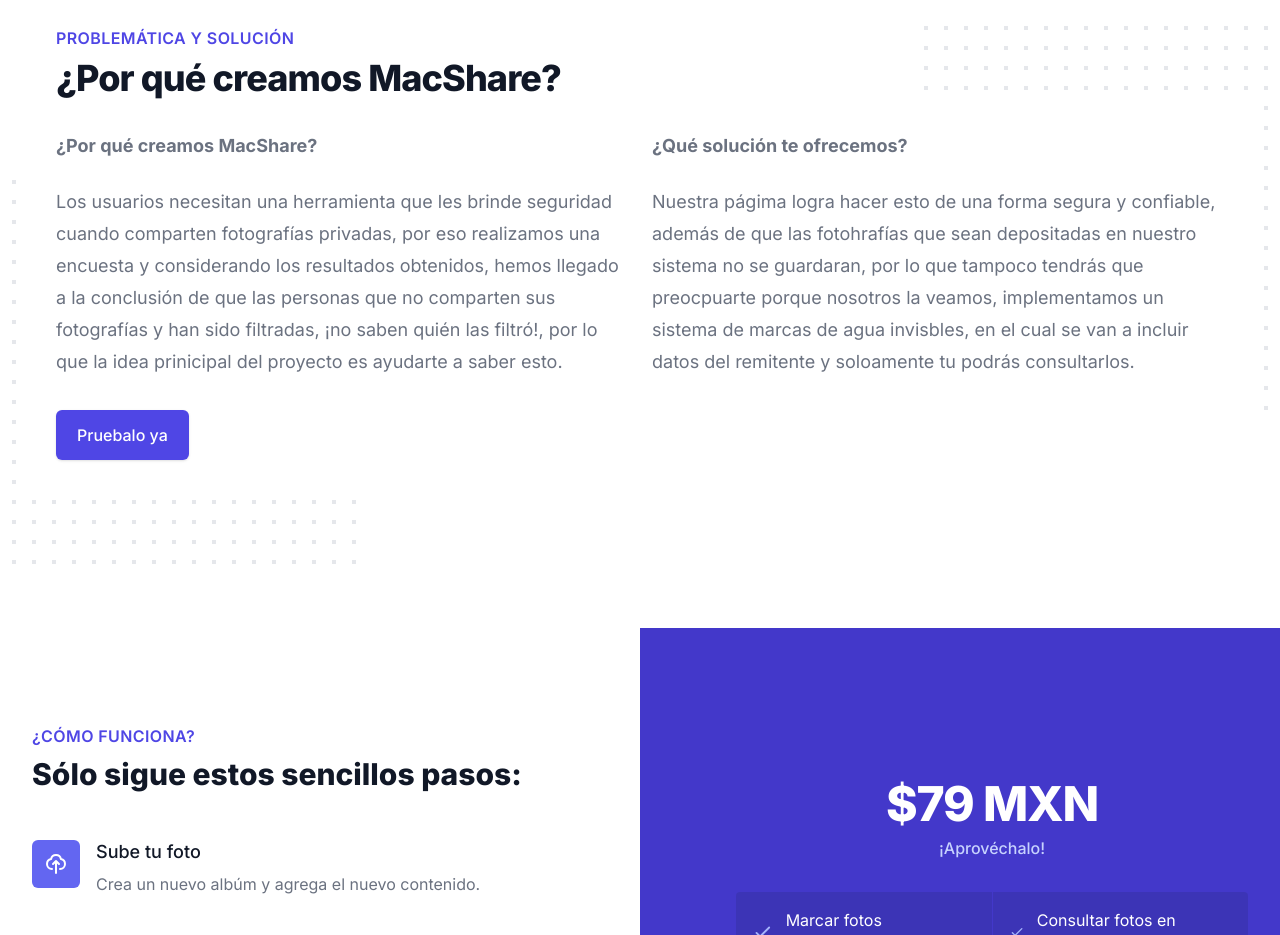
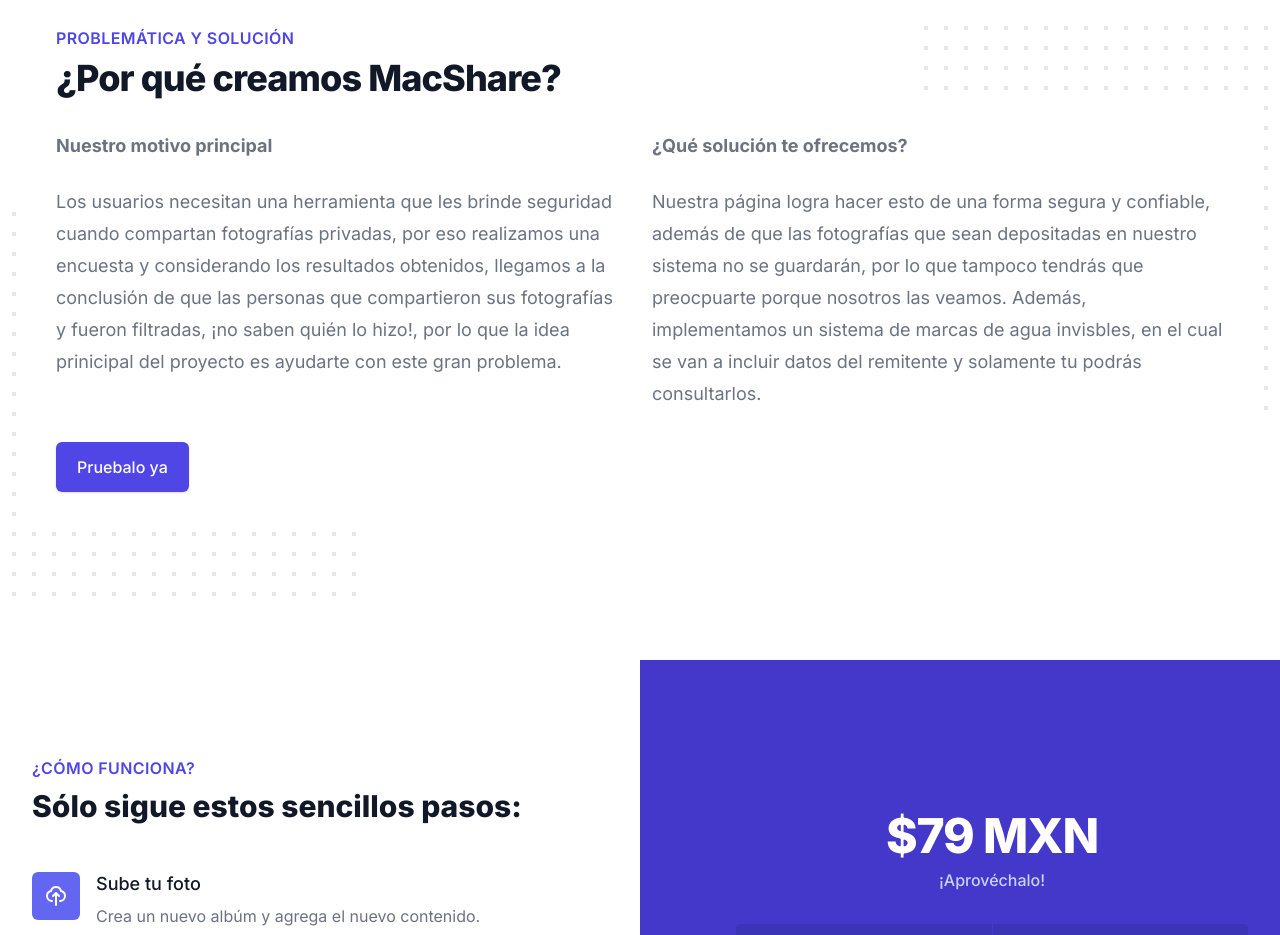
Before and after one commit to MacSafe/MacSafe, a plain HTML site: page index.html in a window 1280 px wide. Shown: the part 1240-2175 px from the top of the page. Drawn offline with nearby package versions, Linux system fonts and the light colour scheme.

Commit message:
correcciones de ortografia y redaccion

```diff
--- a/index.html
+++ b/index.html
@@ -355,23 +355,23 @@
                         <div class="relative md:bg-white md:p-6">
                             <div class="lg:grid lg:grid-cols-2 lg:gap-6">
                                 <div class="prose prose-lg text-gray-500 prose-indigo lg:max-w-none">
-                                    <p><b>¿Por qué creamos MacShare?</b></p>
-                                    <p>Los usuarios necesitan una herramienta que les brinde seguridad cuando comparten
+                                    <p><b>Nuestro motivo principal</b></p>
+                                    <p>Los usuarios necesitan una herramienta que les brinde seguridad cuando compartan
                                         fotografías
                                         privadas, por eso realizamos una encuesta y considerando los resultados
-                                        obtenidos, hemos llegado a la conclusión de que las personas que no comparten
-                                        sus
-                                        fotografías y han sido filtradas, ¡no saben quién las filtró!, por lo que la
-                                        idea prinicipal del proyecto es ayudarte a saber esto.
+                                        obtenidos, llegamos a la conclusión de que las personas que compartieron sus
+                                        fotografías y fueron filtradas, ¡no saben quién lo hizo!, por lo que la
+                                        idea prinicipal del proyecto es ayudarte con este gran problema.
 
                                 </div>
                                 <div class="mt-6 prose prose-lg text-gray-500 prose-indigo lg:mt-0">
                                     <p><b>¿Qué solución te ofrecemos?</b></p>
-                                    <p> Nuestra págima logra hacer esto de una forma segura y confiable, además de que
-                                        las fotohrafías que sean depositadas
-                                        en nuestro sistema no se guardaran, por lo que tampoco tendrás que preocpuarte
-                                        porque nosotros la veamos, implementamos un sistema de marcas de agua invisbles,
-                                        en el cual se van a incluir datos del remitente y soloamente tu podrás
+                                    <p> Nuestra página logra hacer esto de una forma segura y confiable, además de que
+                                        las fotografías que sean depositadas
+                                        en nuestro sistema no se guardarán, por lo que tampoco tendrás que preocpuarte
+                                        porque nosotros las veamos. Además, implementamos un sistema de marcas de agua
+                                        invisbles,
+                                        en el cual se van a incluir datos del remitente y solamente tu podrás
                                         consultarlos.
                                     </p>
 
```
Also changed, not shown: contact.html (+3 -2 lines).
